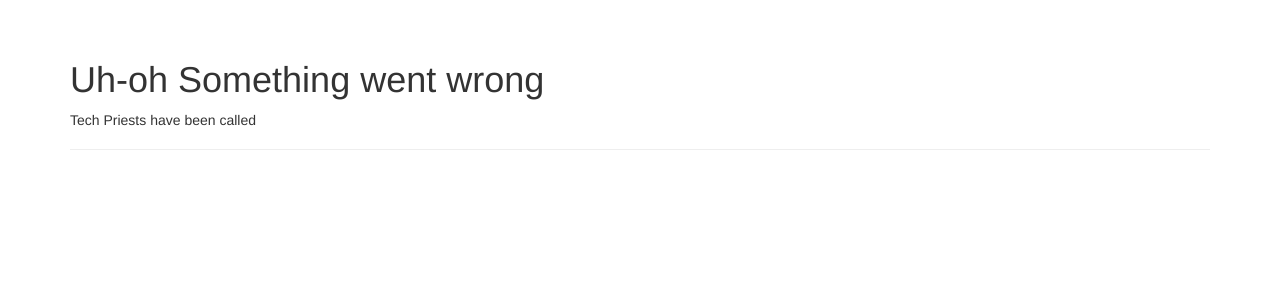
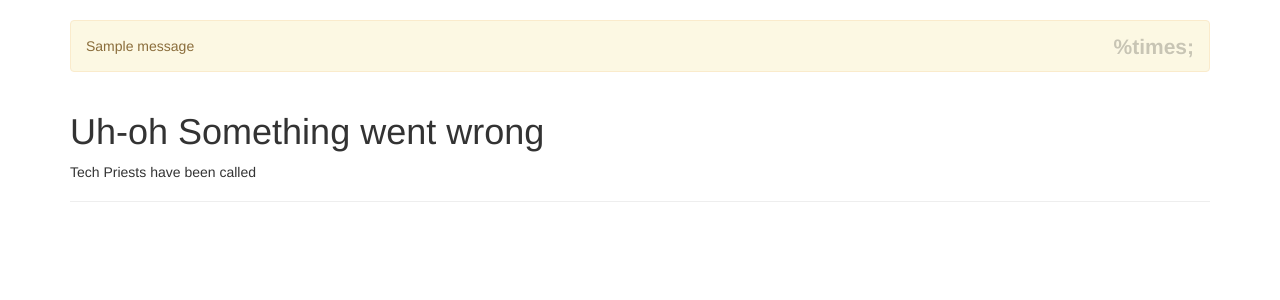
Before and after one commit to loukasmaki/ghfs_member_admin, a Flask app: template app/templates/500.html in a window 1280 px wide. Shown: the part 52-352 px from the top of the page. Run offline with Flask 3, Linux system fonts and the light colour scheme; the template is opened without the code that fills it, so the values that code supplies are empty; one stand-in notice (Sample message) is shown; some libraries are stand-ins or nearby versions.

Commit message:
completed the flash message functionality

```diff
--- a/app/app.py
+++ b/app/app.py
@@ -34,9 +34,12 @@ def index():
 # Kolla mer på hur forms fungerar WTForms
     form = RegisterAttendance()
     if form.validate_on_submit():
+        old.name = session.get('name')
+        if old_name is not None and old_name != form.name.data:
+            flash('Looks like you have changed your name!')
         session['name'] = form.name.data
-        sesssion['date'] = form.date.data
-        sessiom['course'] = form.course.data
+        session['date'] = form.date.data
+        session['course'] = form.course.data
         return redirect(url_for('index'))
     user_agent = request.headers.get('User-Agent')
     return render_template('index.html', user_agent=user_agent, name=session.get('name'), form=form)
--- a/app/templates/base.html
+++ b/app/templates/base.html
@@ -37,7 +37,14 @@
 </div>
 {% endblock %}
 {% block content %}
-<div class ="container">
+<div class="container">
+    {% for message in get_flashed_messages() %}
+    <div class="alert alert-warning">
+        <button type="button" class="close" data-dismiss="alert">%times;</button>
+        {{ message }}
+    </div>
+    {% endfor %}
+
     {% block page_content %}{% endblock %}
 </div>
 {% endblock %}
```
